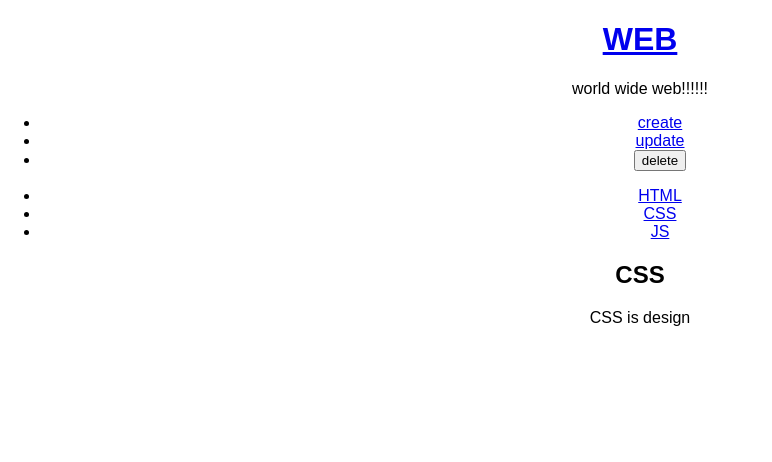
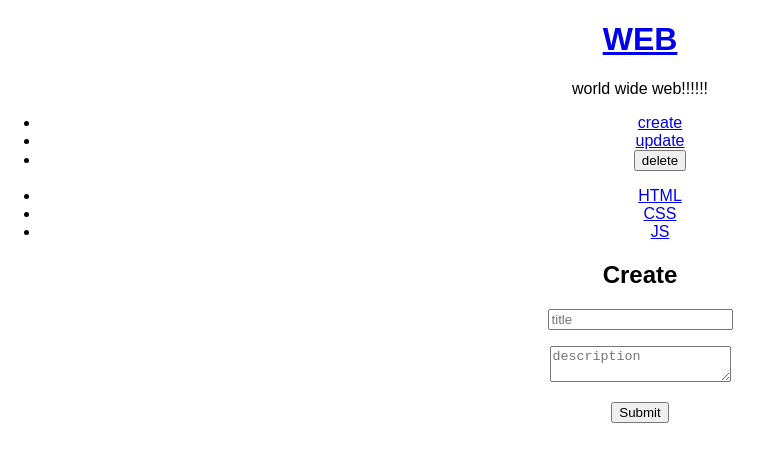
Before and after one commit to yongyi82it/test-react, a React (Create React App) app: page / in a window 1280 px wide. Shown: the top 462 px of the page, without its empty margins (0-772 px from the left). Built offline with nearby package versions, Linux system fonts and the light colour scheme.

Commit message:
250908수정

```diff
--- a/src/App.js
+++ b/src/App.js
@@ -21,7 +21,7 @@
   constructor(props){
     super(props);
     this.state = {
-      mode:'read',
+      mode:'create',
       selected_content_id:2,
       subject:{title:'WEB', sub:'world wide web!!!!!!'},
       welcome:{title:'Welcome',desc:'Hello,React!!!'},
@@ -52,7 +52,9 @@
       }
       _article = <ReadContent title={_title} disc={_desc}></ReadContent>;
     }else if(this.state.mode === 'create'){
-      _article = <CreateContent></CreateContent>
+      _article = <CreateContent onSubmit={function(_title,_desc){
+      console.log(_title,_desc);
+      }.bind(this)}></CreateContent>
     }
 
     return (
--- a/src/components/CreateContent.js
+++ b/src/components/CreateContent.js
@@ -7,7 +7,15 @@
 
       <article>
           <h2>Create</h2>
-          <form></form>
+          <form action='/create_process' method='post' onSubmit={function(e){
+            e.preventDefault();
+            this.props.onSubmit(e.target.title.value,e.target.desc.value);
+            alert('!!!!!!')
+          }.bind(this)}>
+            <p><input type='text' name='title' placeholder='title'></input></p>
+            <p><textarea name='desc' placeholder='description'></textarea></p>
+            <p><input type='submit'></input></p>
+          </form>
       </article>
     )
   }
```
